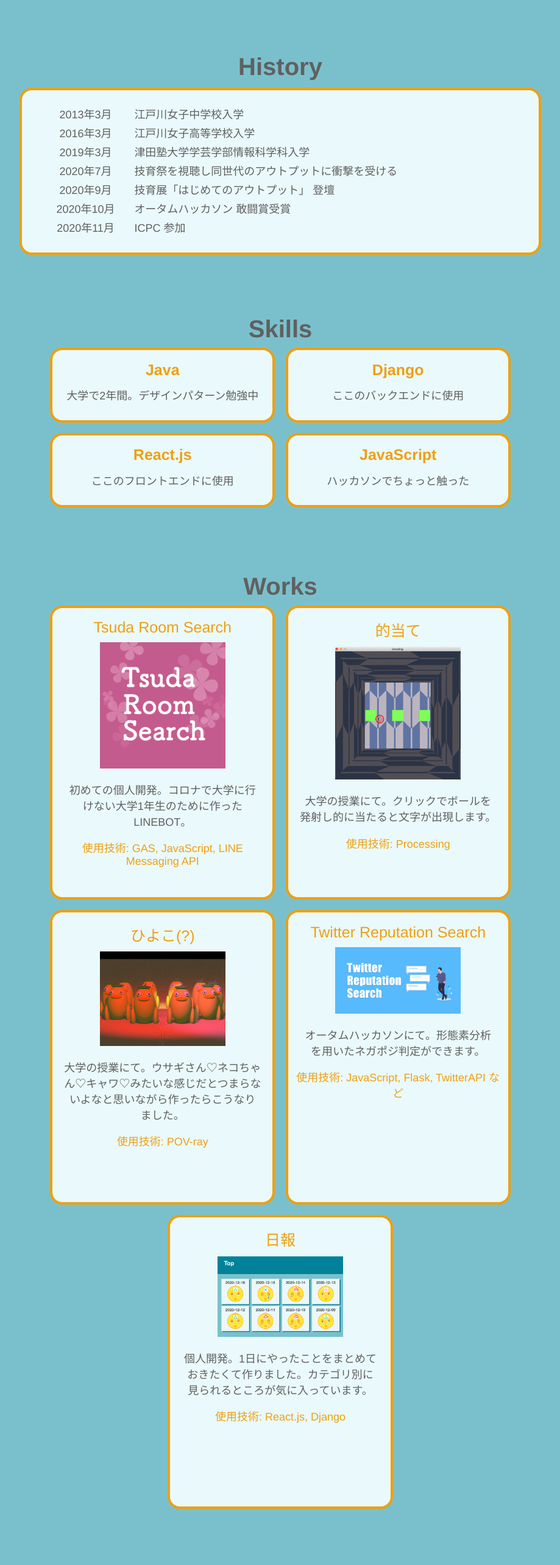
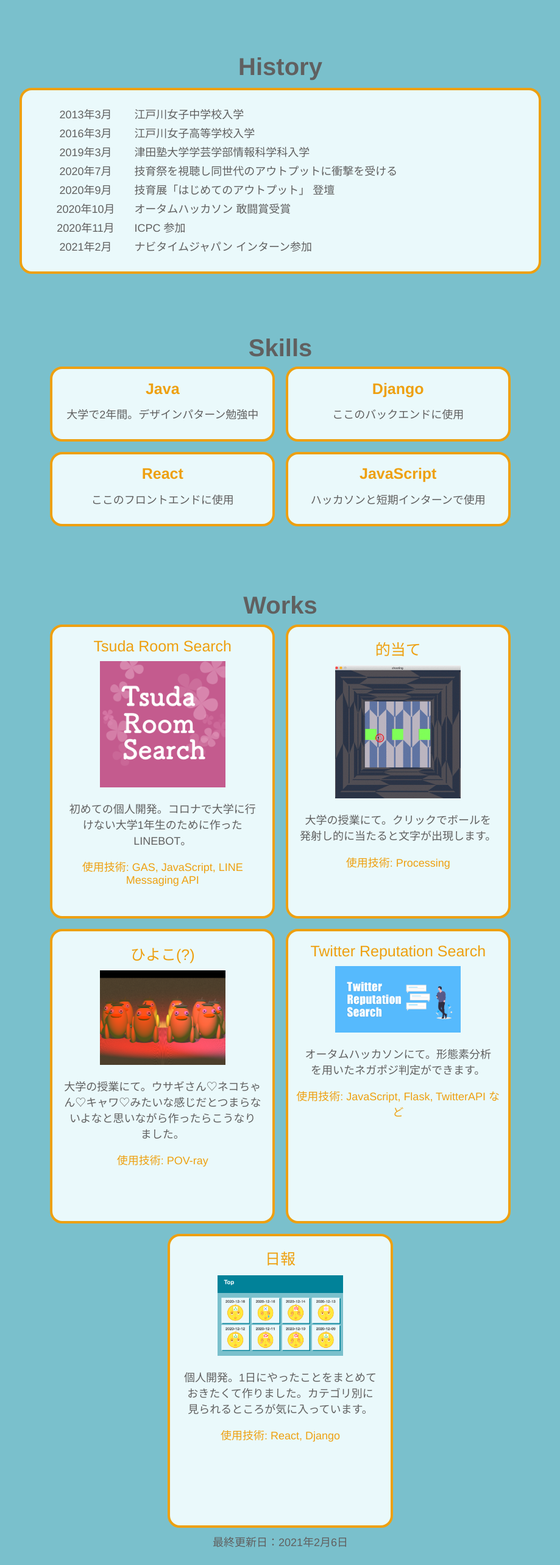
Before and after one commit to Piyopanman/piyopanman-daily-frontend, a React (Create React App) app: page /profile in a window 1280 px wide. Shown: the part 751-3317 px from the top of the page at 61% size, without its empty margins (180-1099 px from the left). Before the commit the page ends 3260 px from the top, so only its background shows below. Built offline with nearby package versions, Linux system fonts and the light colour scheme.

Commit message:
いろいろ修正

```diff
--- a/public/index.html
+++ b/public/index.html
@@ -1,6 +1,16 @@
 <!DOCTYPE html>
 <html lang="en">
   <head>
+    <!-- Global site tag (gtag.js) - Google Analytics -->
+    <script async src="https://www.googletagmanager.com/gtag/js?id=G-CGZ3N1BH7B"></script>
+    <script>
+      window.dataLayer = window.dataLayer || [];
+      function gtag(){dataLayer.push(arguments);}
+      gtag('js', new Date());
+
+      gtag('config', 'G-CGZ3N1BH7B');
+    </script>
+
     <meta charset="utf-8" />
     <link rel="icon" href="%PUBLIC_URL%/favicon.ico" />
     <meta name="viewport" content="width=device-width, initial-scale=1" />
@@ -25,15 +35,6 @@
     <link rel="apple-touch-icon" href="%PUBLIC_URL%/logo192.png" />
     <link rel="manifest" href="%PUBLIC_URL%/manifest.json" />
     <title>ぴよぱんまん</title>
-    <!-- Global site tag (gtag.js) - Google Analytics -->
-    <script async src="https://www.googletagmanager.com/gtag/js?id=G-CGZ3N1BH7B"></script>
-    <script>
-      window.dataLayer = window.dataLayer || [];
-      function gtag(){dataLayer.push(arguments);}
-      gtag('js', new Date());
-
-      gtag('config', 'G-CGZ3N1BH7B');
-    </script>
   </head>
 
   <body>
--- a/src/profile/Profile.js
+++ b/src/profile/Profile.js
@@ -13,6 +13,7 @@ export const Profile = () => {
             <Histories />
             <Skills />
             <Works />
+            <p id="update-date">最終更新日：2021年2月6日</p>
         </div>
     )
 }
--- a/src/profile/components/Historeis.js
+++ b/src/profile/components/Historeis.js
@@ -32,6 +32,10 @@ export const Histories = () => {
             date: '2020年11月',
             event: 'ICPC 参加',
         },
+        {
+            date: '2021年2月',
+            event: 'ナビタイムジャパン インターン参加'
+        }
     ]
 
     return(
--- a/src/profile/components/Skills.js
+++ b/src/profile/components/Skills.js
@@ -13,12 +13,12 @@ export const Skills = () => {
             text:'ここのバックエンドに使用',
         },
         {
-            name:'React.js',
+            name:'React',
             text:'ここのフロントエンドに使用',
         },
         {
             name:'JavaScript',
-            text:'ハッカソンでちょっと触った',
+            text:'ハッカソンと短期インターンで使用',
         },
     ]
 
--- a/src/profile/components/Works.js
+++ b/src/profile/components/Works.js
@@ -48,8 +48,8 @@ export const Works = () => {
             title:'日報',
             img: nippo,
             text:'個人開発。1日にやったことをまとめておきたくて作りました。カテゴリ別に見られるところが気に入っています。',
-            techs:'React.js, Django',
-            link: 'https://piyopanman.piyopanman.vercel.app/',
+            techs:'React, Django',
+            link: 'https://piyopanman.com/daily',
         },
 
     ]
```
